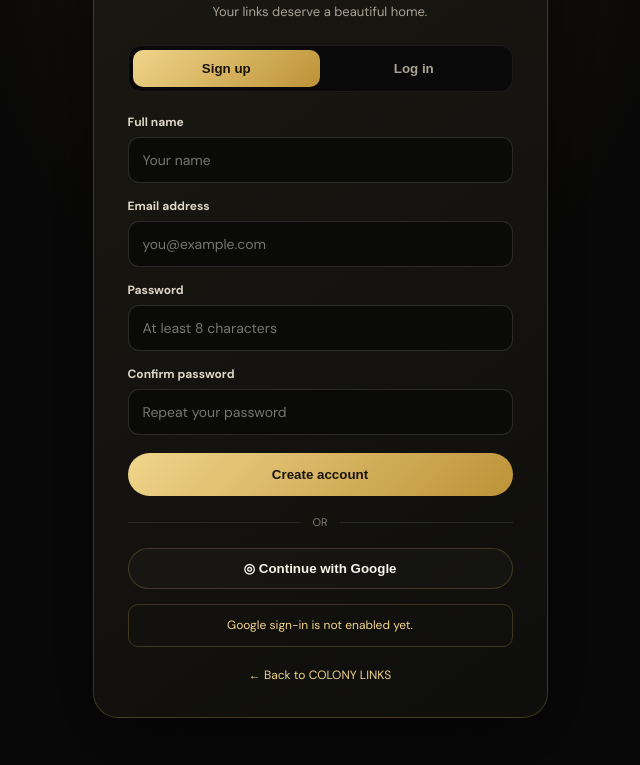
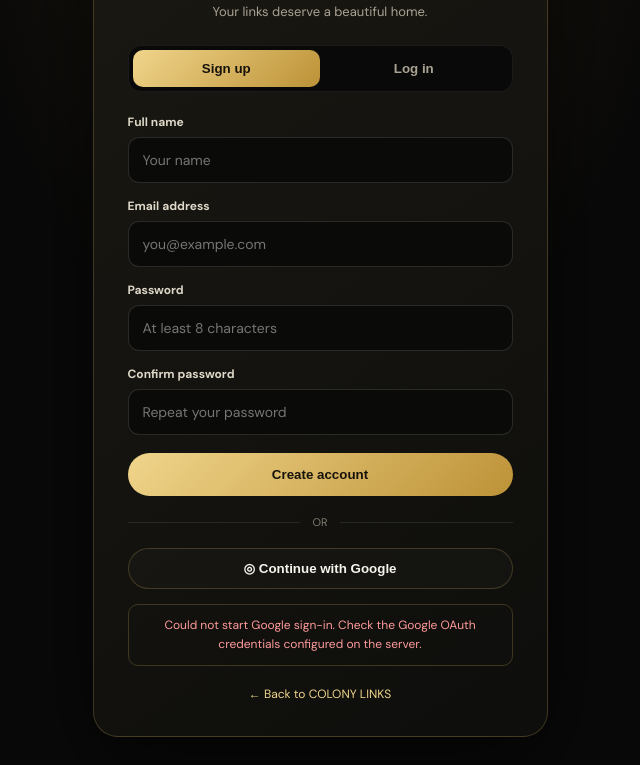
Before and after one commit to colony-ha/colony-links, a plain HTML site: page signup.html in a window 1280 px wide. Both pictures are taken after a click on the button "◎ Continue with Google". Shown: the part 260-1025 px from the top of the page, without its empty margins (320-960 px from the left). Drawn offline with nearby package versions, Linux system fonts and the light colour scheme; no server answers.

Commit message:
Wire Google sign-in button to Better Auth OAuth

```diff
--- a/signup.html
+++ b/signup.html
@@ -70,7 +70,21 @@ $("authForm").addEventListener("submit",async e=>{
     button.textContent=mode==="signup"?t.create:t.enter;
   }
 });
-$("googleBtn").onclick=()=>showNotice(lang==="ar"?"تسجيل Google غير مفعّل بعد.":lang==="fr"?"La connexion Google n'est pas encore activée.":"Google sign-in is not enabled yet.");
+$("googleBtn").onclick=async()=>{
+  const button=$("googleBtn");
+  button.disabled=true;
+  const original=button.textContent;
+  button.textContent=lang==="ar"?"جارٍ الاتصال بـ Google…":lang==="fr"?"Connexion à Google…":"Connecting to Google…";
+  try{
+    const response=await fetch("/api/auth/sign-in/social",{method:"POST",headers:{"Content-Type":"application/json"},credentials:"same-origin",body:JSON.stringify({provider:"google",callbackURL:"/dashboard.html"})});
+    const result=await response.json().catch(()=>({}));
+    if(!response.ok||!result.url)throw new Error(result.message||result.error?.message||"Google sign-in is not configured yet.");
+    location.href=result.url;
+  }catch(error){
+    showNotice(lang==="ar"?"تعذر بدء تسجيل Google. تأكد من إعداد مفاتيح Google OAuth في الخادم.":lang==="fr"?"Impossible de démarrer Google. Vérifiez les identifiants OAuth Google sur le serveur.":"Could not start Google sign-in. Check the Google OAuth credentials configured on the server.",true);
+    button.disabled=false;button.textContent=original;
+  }
+};
 $("forgot").onclick=e=>{e.preventDefault();$("notice").style.display="block";$("notice").textContent=copy[lang].reset};
 $("year").textContent=new Date().getFullYear();render();
 </script></body></html>
```
